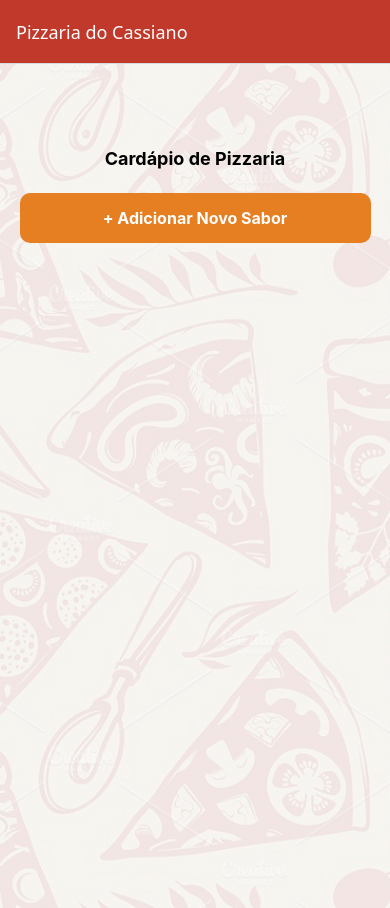
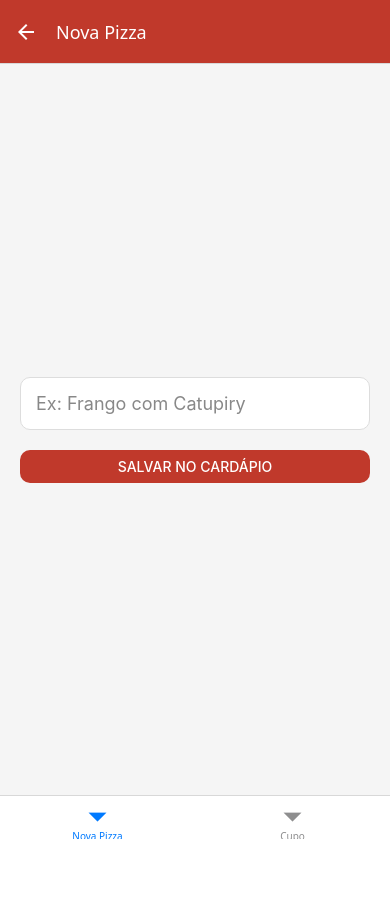
Before and after one commit to CassianoSocorro/React-Native---Tarefa-03, a React Native app: screen /Tab in a window 390 px wide. After the commit the page ends 844 px from the top, so only its background shows below. Built offline with nearby package versions, Linux system fonts and the light colour scheme.

Commit message:
Navegação aninhada

```diff
--- a/package.json
+++ b/package.json
@@ -9,13 +9,14 @@
     "web": "expo start --web"
   },
   "dependencies": {
+    "@react-navigation/bottom-tabs": "^7.15.9",
     "@react-navigation/native": "^7.2.0",
     "@react-navigation/native-stack": "^7.14.7",
     "expo": "~54.0.0",
     "expo-status-bar": "~55.0.4",
     "react": "19.2.0",
     "react-dom": "19.2.0",
-    "react-native": "0.83.2",
+    "react-native": "^0.83.2",
     "react-native-safe-area-context": "~5.6.0",
     "react-native-screens": "~4.16.0",
     "react-native-web": "^0.21.0"
--- a/src/navigation/StackNavigator.tsx
+++ b/src/navigation/StackNavigator.tsx
@@ -2,6 +2,7 @@ import { createNativeStackNavigator } from "@react-navigation/native-stack";
 import { PizzaView } from "../views/PizzaViews";
 import { CadastroPizzaView } from "../views/CadastroPizzaView";
 import { RootStackParams } from "./types";
+import { TabNavigator } from "./TabNavigator";
 
 const Stack = createNativeStackNavigator<RootStackParams>();
 
@@ -10,12 +11,25 @@ export function StackNavigator() {
     <Stack.Navigator
       initialRouteName="Home"
       screenOptions={{
-        headerStyle: { backgroundColor: '#C0392B' },
-        headerTintColor: '#fff',
+        headerStyle: { backgroundColor: "#C0392B" },
+        headerTintColor: "#fff",
       }}
     >
-      <Stack.Screen name="Home" component={PizzaView} options={{ title: 'Pizzaria do Cassiano' }} />
-      <Stack.Screen name="Cadastro" component={CadastroPizzaView} options={{ title: 'Nova Pizza' }} />
+      <Stack.Screen
+        name="Home"
+        component={PizzaView}
+        options={{ title: "Pizzaria do Cassiano" }}
+      />
+      {/* <Stack.Screen
+        name="Cadastro"
+        component={CadastroPizzaView}
+        options={{ title: "Nova Pizza" }}
+      /> */}
+      <Stack.Screen
+        name="Tab"
+        component={TabNavigator}
+        options={{ title: "Nova Pizza" }}
+      />
     </Stack.Navigator>
   );
 }
--- /dev/null
+++ b/src/navigation/TabNavigator.tsx
@@ -0,0 +1,36 @@
+import { createNativeStackNavigator } from "@react-navigation/native-stack";
+import { createBottomTabNavigator } from "@react-navigation/bottom-tabs";
+import { PizzaView } from "../views/PizzaViews";
+import { CadastroPizzaView } from "../views/CadastroPizzaView";
+import { RootStackParams, RootTabParams } from "./types";
+import { View, Text } from "react-native";
+
+const Tab = createBottomTabNavigator<RootTabParams>();
+
+const Cupo = () => {
+  return (
+    <View style={{ flex: 1, justifyContent: "center", alignItems: "center" }}>
+      <Text>Texto de teste</Text>
+    </View>
+  );
+};
+
+export function TabNavigator() {
+  return (
+    <Tab.Navigator
+      initialRouteName="Cadastro"
+      screenOptions={{
+        headerStyle: { backgroundColor: "#C0392B" },
+        headerTintColor: "#fff",
+        headerShown: false,
+      }}
+    >
+      <Tab.Screen
+        name="Cadastro"
+        component={CadastroPizzaView}
+        options={{ title: "Nova Pizza" }}
+      />
+      <Tab.Screen name="Teste" component={Cupo} options={{ title: "Cupo" }} />
+    </Tab.Navigator>
+  );
+}
--- a/src/navigation/types.ts
+++ b/src/navigation/types.ts
@@ -1,4 +1,10 @@
 export type RootStackParams = {
   Home: undefined;
   Cadastro: undefined;
+  Tab: undefined;
 };
+
+export type RootTabParams = {
+  Cadastro: undefined;
+  Teste: undefined;
+};
--- a/src/views/PizzaViews.tsx
+++ b/src/views/PizzaViews.tsx
@@ -1,7 +1,19 @@
-import { StatusBar } from 'expo-status-bar';
-import { StyleSheet, Text, View, TextInput, Button, ScrollView, TouchableOpacity,Alert, Platform, ImageBackground, useWindowDimensions} from 'react-native';
-import React, {useCallback, useState} from 'react';
-import { PizzaController } from '../controllers/PizzaController';
+import { StatusBar } from "expo-status-bar";
+import {
+  StyleSheet,
+  Text,
+  View,
+  TextInput,
+  Button,
+  ScrollView,
+  TouchableOpacity,
+  Alert,
+  Platform,
+  ImageBackground,
+  useWindowDimensions,
+} from "react-native";
+import React, { useCallback, useState } from "react";
+import { PizzaController } from "../controllers/PizzaController";
 import { useNavigation, useFocusEffect } from "@react-navigation/native";
 import { NativeStackNavigationProp } from "@react-navigation/native-stack";
 import { RootStackParams } from "../navigation/types";
@@ -10,7 +22,8 @@ export const PizzaView = () => {
   const { itens, removeItem, sincronizar } = PizzaController();
   const { width, height } = useWindowDimensions();
 
-  const navigation = useNavigation<NativeStackNavigationProp<RootStackParams, "Home">>();
+  const navigation =
+    useNavigation<NativeStackNavigationProp<RootStackParams, "Home">>();
 
   useFocusEffect(
     useCallback(() => {
@@ -20,38 +33,41 @@ export const PizzaView = () => {
 
   return (
     <ImageBackground
-      source={require('../../assets/background.png')}
+      source={require("../../assets/background.png")}
       style={[styles.background, { width, height }]}
       resizeMode="cover"
     >
       <View style={styles.overlay}>
-
         <Text style={styles.titulo}>Cardápio de Pizzaria</Text>
 
         <TouchableOpacity
           style={styles.botaoAdicionar}
-          onPress={() => navigation.navigate("Cadastro")}
+          onPress={() => navigation.navigate("Tab")}
         >
           <Text style={styles.textoBotaoAdicionar}>+ Adicionar Novo Sabor</Text>
         </TouchableOpacity>
 
-      <ScrollView style={styles.lista}
-      contentContainerStyle={styles.listaConteudo}>
-
+        <ScrollView
+          style={styles.lista}
+          contentContainerStyle={styles.listaConteudo}
+        >
           {itens.map((item) => (
             <View key={item.id} style={styles.itemContainer}>
               <Text style={styles.itemTexto}>{item.nome}</Text>
 
               <TouchableOpacity
                 onPress={() => {
-                  Alert.alert(
-                    "Remover Pizza",
-                    "Deseja excluir este item?",
-                    [
+                  if (Platform.OS === "web") {
+                    const confirmar = window.confirm(
+                      "Deseja excluir este item?"
+                    );
+                    if (confirmar) removeItem(item.id);
+                  } else {
+                    Alert.alert("Remover Pizza", "Deseja excluir este item?", [
                       { text: "Não", style: "cancel" },
-                       { text: "Sim", onPress: () => removeItem(item.id) }
-                    ]
-                  );
+                      { text: "Sim", onPress: () => removeItem(item.id) },
+                    ]);
+                  }
                 }}
                 style={styles.botaoDeletar}
               >
@@ -70,34 +86,34 @@ const styles = StyleSheet.create({
   titulo: {
     margin: 24,
     fontSize: 18,
-    fontWeight: 'bold',
-    textAlign: 'center',
-    fontFamily: Platform.select({ ios: "San Francisco", android: "Roboto" })
+    fontWeight: "bold",
+    textAlign: "center",
+    fontFamily: Platform.select({ ios: "San Francisco", android: "Roboto" }),
   },
   inputContainer: {
-  flexDirection: 'row',
+    flexDirection: "row",
     marginBottom: 20,
     gap: 10,
     paddingHorizontal: 20,
   },
   input: {
     flex: 1,
-    backgroundColor: '#fff',
+    backgroundColor: "#fff",
     borderWidth: 1,
-    borderColor: '#ff0000',
+    borderColor: "#ff0000",
     padding: 10,
     borderRadius: 5,
   },
   lista: {
-    width: '100%',
+    width: "100%",
     paddingHorizontal: 20,
   },
   itemContainer: {
-    flexDirection: 'row',
-    justifyContent: 'space-between',
-    alignItems: 'center',
+    flexDirection: "row",
+    justifyContent: "space-between",
+    alignItems: "center",
     paddingVertical: 10,
-    backgroundColor: '#fff',
+    backgroundColor: "#fff",
     borderRadius: 8,
     marginBottom: 10,
     paddingHorizontal: 10,
@@ -117,43 +133,43 @@ const styles = StyleSheet.create({
     fontSize: 18,
   },
   botaoDeletar: {
-    backgroundColor: '#ff4444',
+    backgroundColor: "#ff4444",
     padding: 5,
     borderRadius: 5,
   },
   textoBotaoDeletar: {
-    color: 'white',
+    color: "white",
     fontSize: 12,
-    fontWeight: 'bold',
+    fontWeight: "bold",
   },
   background: {
-  justifyContent: 'center',
-  alignItems: 'center',
+    justifyContent: "center",
+    alignItems: "center",
   },
   overlay: {
     flex: 1,
-    width: '100%',
-    backgroundColor: 'rgba(255, 255, 255, 0.85)',
-    alignItems: 'center',
+    width: "100%",
+    backgroundColor: "rgba(255, 255, 255, 0.85)",
+    alignItems: "center",
     paddingTop: 60,
   },
   botaoAdicionar: {
-    backgroundColor: '#E67E22',
+    backgroundColor: "#E67E22",
     padding: 15,
     borderRadius: 10,
     marginBottom: 20,
-    width: '90%',
-    alignItems: 'center',
+    width: "90%",
+    alignItems: "center",
     elevation: 3,
   },
   textoBotaoAdicionar: {
-    color: 'white',
-    fontWeight: 'bold',
+    color: "white",
+    fontWeight: "bold",
     fontSize: 16,
   },
   listaConteudo: {
-    flexDirection: 'column',
+    flexDirection: "column",
     gap: 10,
     paddingBottom: 20,
-  }
-})
+  },
+});
```
Also changed, not shown: src/views/CadastroPizzaView.tsx (+10 -14 lines), 1 other file (tests, documents, lock files or other folders). Lines whose indentation alone changed are shown as unchanged.
